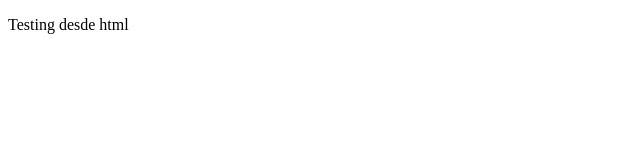
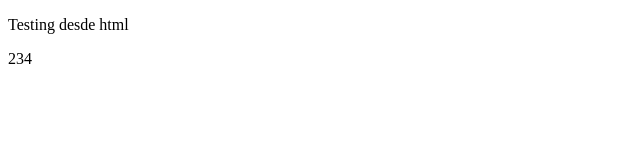
Before and after one commit to zionweb/testHtml, a plain HTML site: page index.html in a window 1280 px wide. Shown: the full height of the page, 0-640 px from the left. Drawn offline with Linux system fonts and the light colour scheme.

Commit message:
Otro Parrafo

```diff
--- a/index.html
+++ b/index.html
@@ -8,5 +8,7 @@
 </head>
 <body>
     <p>Testing desde html</p>
+
+    <p>234</p>
 </body>
 </html>
```
